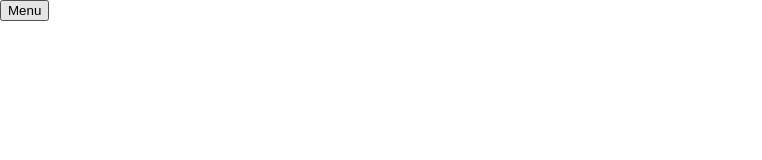
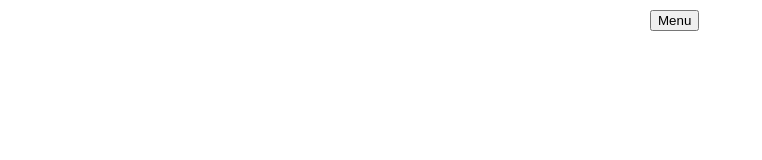
Before and after one commit to b23johgu/thesis-webgl-webgpu, a website built with Vite: page webgpu-babylon.html in a window 1280 px wide. Shown: the whole page, without its empty margins (0-762 px from the left). Built offline with nearby package versions, Linux system fonts and the light colour scheme.

Commit message:
Added scripts and class to menubutton to both webgpu versions

```diff
--- a/webgpu-babylon.html
+++ b/webgpu-babylon.html
@@ -7,6 +7,8 @@
     <link rel="stylesheet" href="style.css">
 </head>
 <body>
-    <button onclick="window.location.href='./index.html'">Menu</button>
+    <button class="menubtn" onclick="window.location.href='./index.html'">Menu</button>
+    <script src="/webgpu-babylon.js" type="module"></script>
+    <canvas id="renderCanvas"></canvas>
 </body>
 </html>
```
Also changed, not shown: webgpu-three.html (+2 -1 lines).
